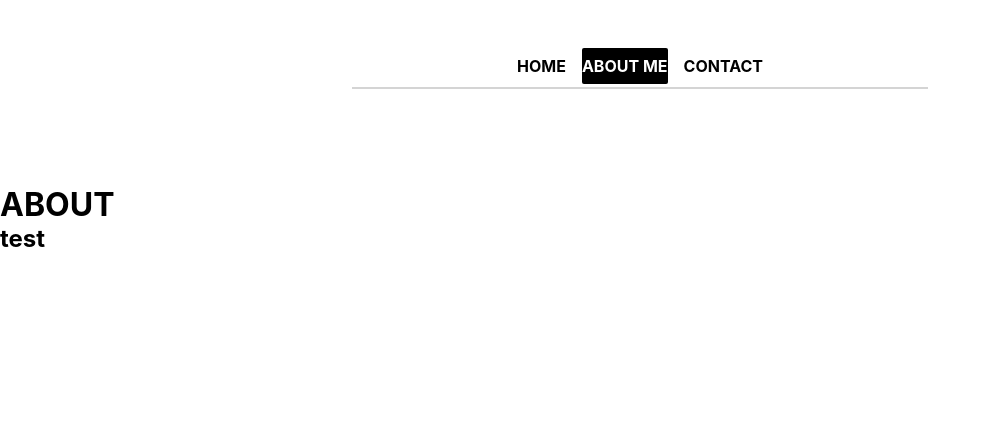
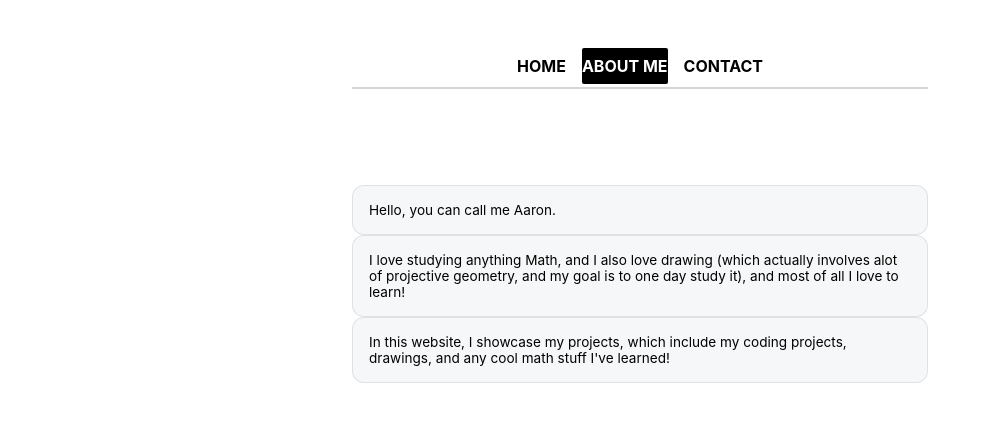
Before and after one commit to aaronmerino/personal-website, a Next.js app: page /about in a window 1280 px wide. Shown: the top 422 px of the page, without its empty margins (0-991 px from the left). Built offline with nearby package versions, Linux system fonts and the light colour scheme.

Commit message:
added info in about and contact pages

```diff
--- a/app/about/page.js
+++ b/app/about/page.js
@@ -1,11 +1,21 @@
+import styles from './page.module.css'
+
 export const metadata = {
   title: 'ABOUT',
 }
 
 // `app/page.js` is the UI for the `/` URL
 export default function Page() {
-  return (<>
-            <h1>ABOUT</h1>
-            <h2>test</h2>
-          </>);
+  return (<div className={styles.description}>
+            <p>
+              Hello, you can call me Aaron.
+            </p>
+            <p>
+              I love studying anything Math, and I also love drawing (which actually involves alot of projective geometry, and my goal is to one day study it), and most of all I love to learn!
+            </p>
+            <p>
+              In this website, I showcase my projects, which include my coding projects, drawings, and any cool math stuff I've learned!
+            </p>
+
+          </div>);
 }
--- /dev/null
+++ b/app/about/page.module.css
@@ -0,0 +1,22 @@
+.description {
+  display: inherit;
+  align-items: inherit;
+  font-size: 0.85rem;
+  width: 100%;
+  z-index: 2;
+  font-family: var(--font-mono);
+  max-width: 36rem;
+  padding: 0 0 0.2rem 0;
+  margin: 3rem auto 6rem;
+  justify-content: center;
+}
+
+
+.description p {
+  position: relative;
+  margin: 0;
+  padding: 1rem;
+  background-color: rgba(var(--callout-rgb), 0.5);
+  border: 1px solid rgba(var(--callout-border-rgb), 0.3);
+  border-radius: var(--border-radius);
+}
--- /dev/null
+++ b/app/contact/page.module.css
@@ -0,0 +1,29 @@
+.description {
+  display: inherit;
+  align-items: inherit;
+  font-size: 0.85rem;
+  width: 100%;
+  z-index: 2;
+  font-family: var(--font-mono);
+  max-width: 36rem;
+  padding: 0 0 0.2rem 0;
+  margin: 3rem auto 6rem;
+  justify-content: center;
+}
+
+
+.description p {
+  position: relative;
+  margin: 0;
+  padding: 1rem;
+  background-color: rgba(var(--callout-rgb), 0.5);
+  border: 1px solid rgba(var(--callout-border-rgb), 0.3);
+  border-radius: var(--border-radius);
+}
+
+.description a {
+  font-weight: bold;
+  border-radius: 4px;
+  background-color: orange;
+  padding: 0 0.2rem 0 0.2rem;
+}
```
Also changed, not shown: app/contact/page.js (+12 -4 lines).
